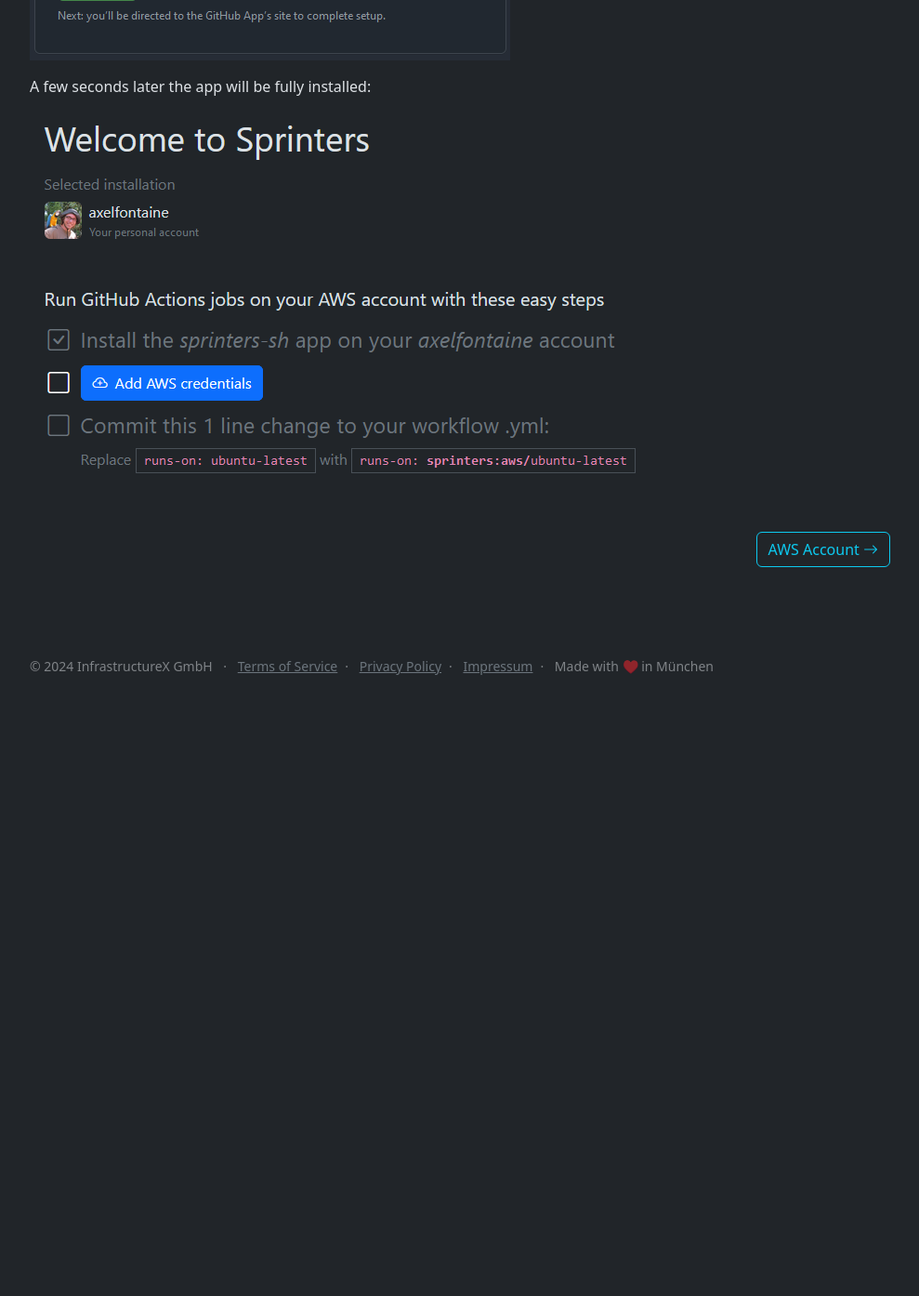
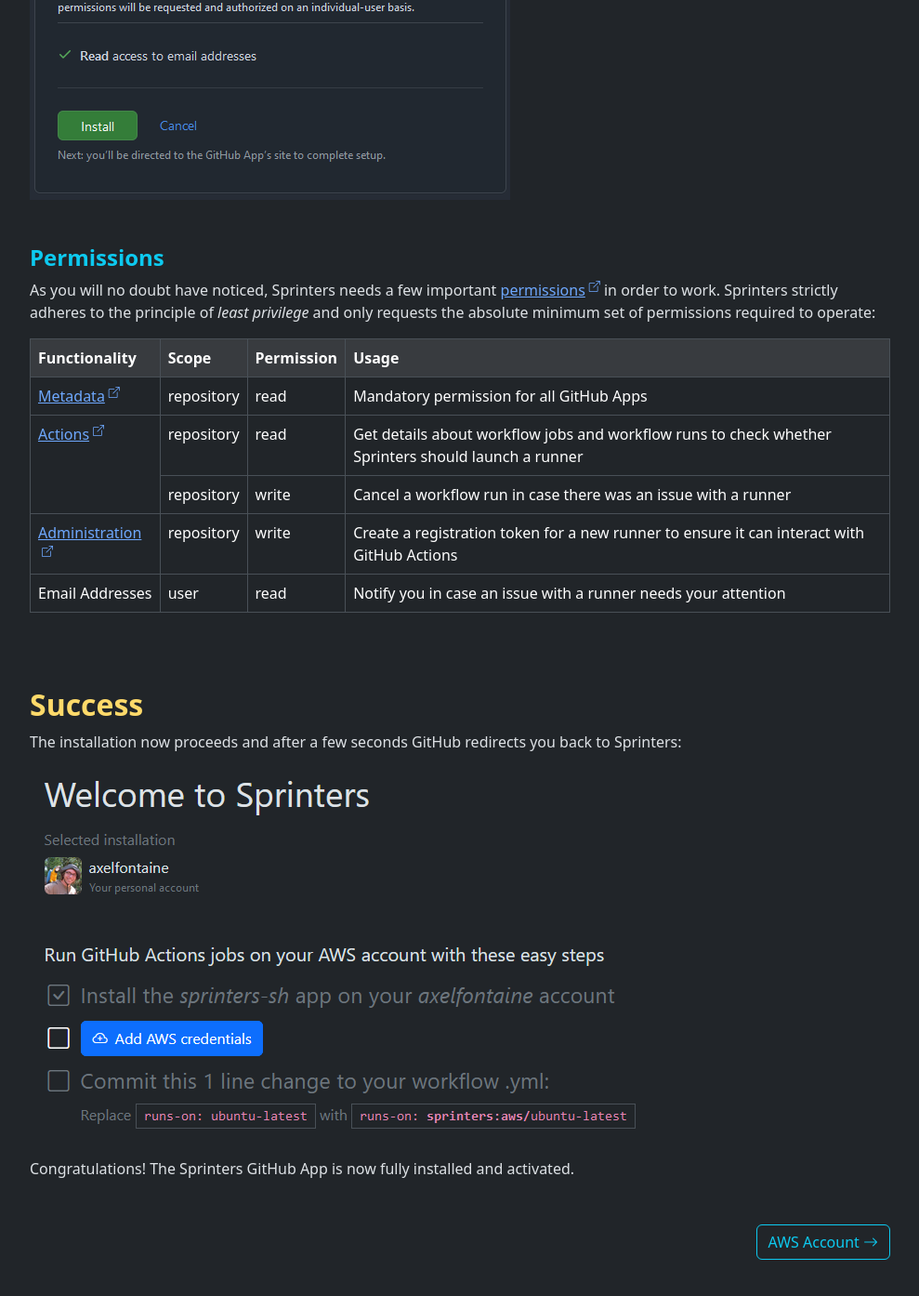
Before and after one commit to sprinters-sh/sprinters.sh, a Jekyll site: the page built from docs/setup/github.md, in a window 1280 px wide and 1400 px high, scrolled down 1376 px. Shown: the top 1394 px of the window at 93% size, without its empty margins (240-1229 px from the left). Built offline with Jekyll 4.4.1, drawn with Linux system fonts in a browser that asks for light colours; before the commit the page ends 2151 px from its top, so only the background shows below that; some of the changed text lies outside the part shown.

Commit message:
Full GitHub setup

```diff
--- a/docs/setup/github.md
+++ b/docs/setup/github.md
@@ -4,15 +4,78 @@
 next: docs/setup/aws.md
 ---
 
-After you first {% include external-link.html text="log in to Sprinters" href="https://console.sprinters.sh" %}, you will
-be redirected to the {% include external-link.html text="Sprinters GitHub App" href="https://github.com/apps/sprinters-sh/installations/select_target" %} installation prompt:
+The very first step is to install the {% include external-link.html text="Sprinters GitHub App"
+href="https://github.com/apps/sprinters-sh/installations/select_target" %} on
+your personal or organization account.
+
+{% include h2.html text="Installation" %}
+
+After you first {% include external-link.html text="log in to Sprinters" href="https://console.sprinters.sh" %}, you
+will
+be redirected to the installation prompt:
 
 ![Sprinters GitHub App installation](/assets/setup/github/install.png)
 
-After selecting the GitHub user or organization account where you want to install it, confirm the installation by clicking _Install_:
+After selecting the GitHub personal or organization account where you want to install it, confirm the installation by
+clicking _Install_:
 
 ![Sprinters GitHub App permissions](/assets/setup/github/permissions.png)
 
-A few seconds later the app will be fully installed:
+{% include h3.html id="permissions" text="Permissions" %}
+
+As you will no doubt have noticed, Sprinters needs a few important {% include external-link.html text="permissions"
+href="https://docs.github.com/en/rest/authentication/permissions-required-for-github-apps" %} in order to work.
+Sprinters strictly
+adheres to the principle of _least privilege_ and only requests the absolute minimum set of permissions required to
+operate:
+
+<table class="table table-bordered">
+<thead>
+    <tr class="table-active">
+        <th>Functionality</th>
+        <th>Scope</th>
+        <th>Permission</th>
+        <th>Usage</th>
+    </tr>
+</thead>
+<tbody>
+    <tr>
+        <td>{% include external-link.html text="Metadata" href="https://docs.github.com/en/rest/authentication/permissions-required-for-github-apps#repository-permissions-for-metadata" %}</td>
+        <td>repository</td>
+        <td>read</td>
+        <td>Mandatory permission for all GitHub Apps</td>
+    </tr>
+    <tr>
+        <td rowspan="2">{% include external-link.html text="Actions" href="https://docs.github.com/en/rest/authentication/permissions-required-for-github-apps#repository-permissions-for-actions" %}</td>
+        <td>repository</td>
+        <td>read</td>
+        <td>Get details about workflow jobs and workflow runs to check whether Sprinters should launch a runner</td>
+    </tr>
+    <tr>
+        <td>repository</td>
+        <td>write</td>
+        <td>Cancel a workflow run in case there was an issue with a runner</td>
+    </tr>
+    <tr>
+        <td>{% include external-link.html text="Administration" href="https://docs.github.com/en/rest/authentication/permissions-required-for-github-apps?apiVersion=2022-11-28#repository-permissions-for-administration" %}</td>
+        <td>repository</td>
+        <td>write</td>
+        <td>Create a registration token for a new runner to ensure it can interact with GitHub Actions</td>
+    </tr>
+    <tr>
+        <td>Email Addresses</td>
+        <td>user</td>
+        <td>read</td>
+        <td>Notify you in case an issue with a runner needs your attention</td>
+    </tr>
+</tbody>
+</table>
+
+
+{% include h2.html text="Success" %}
+
+The installation now proceeds and after a few seconds GitHub redirects you back to Sprinters:
 
 ![Sprinters GitHub App installed](/assets/setup/github/welcome.png)
+
+Congratulations! The Sprinters GitHub App is now fully installed and activated.
```
